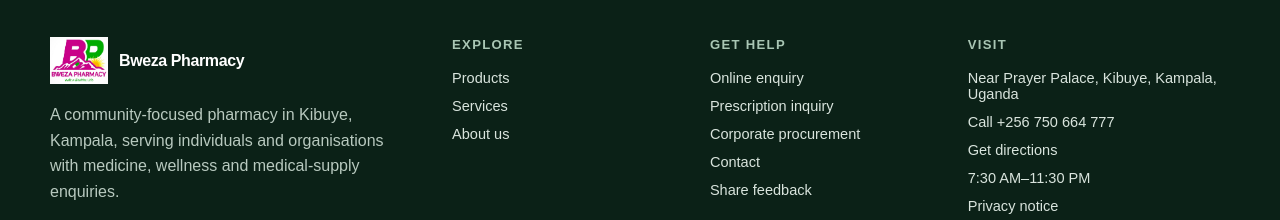
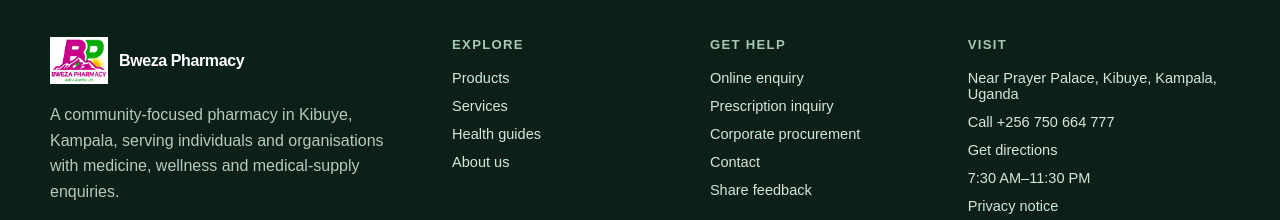
Before and after one commit to Bafakyiivan/Bweza-Pharmacy, a Next.js app: page / in a window 1280 px wide. Shown: the part 3767-3987 px from the top of the page. Built offline with nearby package versions, Linux system fonts and the light colour scheme; no server answers.

Commit message:
Add health guides to footer

```diff
--- a/components/footer.tsx
+++ b/components/footer.tsx
@@ -14,7 +14,7 @@ export function Footer() {
               <Link href="/" className="brand"><Image src="/images/bweza-logo.jpg" alt="" width={697} height={560} /><span>Bweza Pharmacy</span></Link>
               <p>{site.description}</p>
             </div>
-            <div><div className="footer-title">Explore</div><div className="footer-links"><Link href="/products">Products</Link><Link href="/services">Services</Link><Link href="/about">About us</Link></div></div>
+            <div><div className="footer-title">Explore</div><div className="footer-links"><Link href="/products">Products</Link><Link href="/services">Services</Link><Link href="/blog">Health guides</Link><Link href="/about">About us</Link></div></div>
             <div><div className="footer-title">Get help</div><div className="footer-links"><Link href="/enquiry" data-conversion="enquiry_page_click" data-intent="general_or_corporate_enquiry" data-location="footer">Online enquiry</Link><Link href="/prescription">Prescription inquiry</Link><Link href="/corporate">Corporate procurement</Link><Link href="/contact">Contact</Link><Link href="/feedback" data-conversion="feedback_page_click" data-intent="client_feedback" data-location="footer">Share feedback</Link></div></div>
             <div><div className="footer-title">Visit</div><div className="footer-links"><span>{site.location}</span><a href={phoneHref()} data-conversion="phone_click" data-intent="general" data-location="footer">Call {site.phone}</a><a href={site.directionsUrl} target="_blank" rel="noreferrer" data-conversion="directions_click" data-intent="visit" data-location="footer">Get directions</a><span>{site.hours || "Business hours: awaiting confirmation"}</span><Link href="/privacy">Privacy notice</Link></div></div>
           </div>
```
